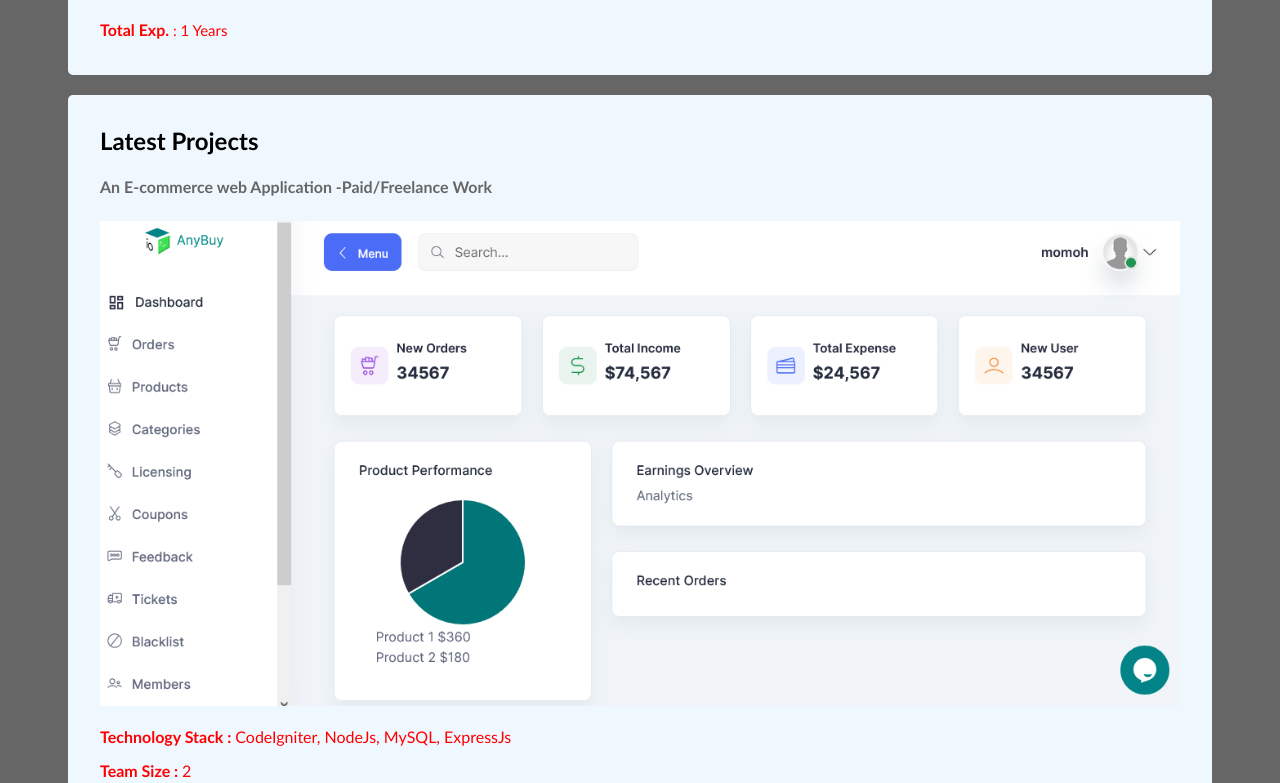
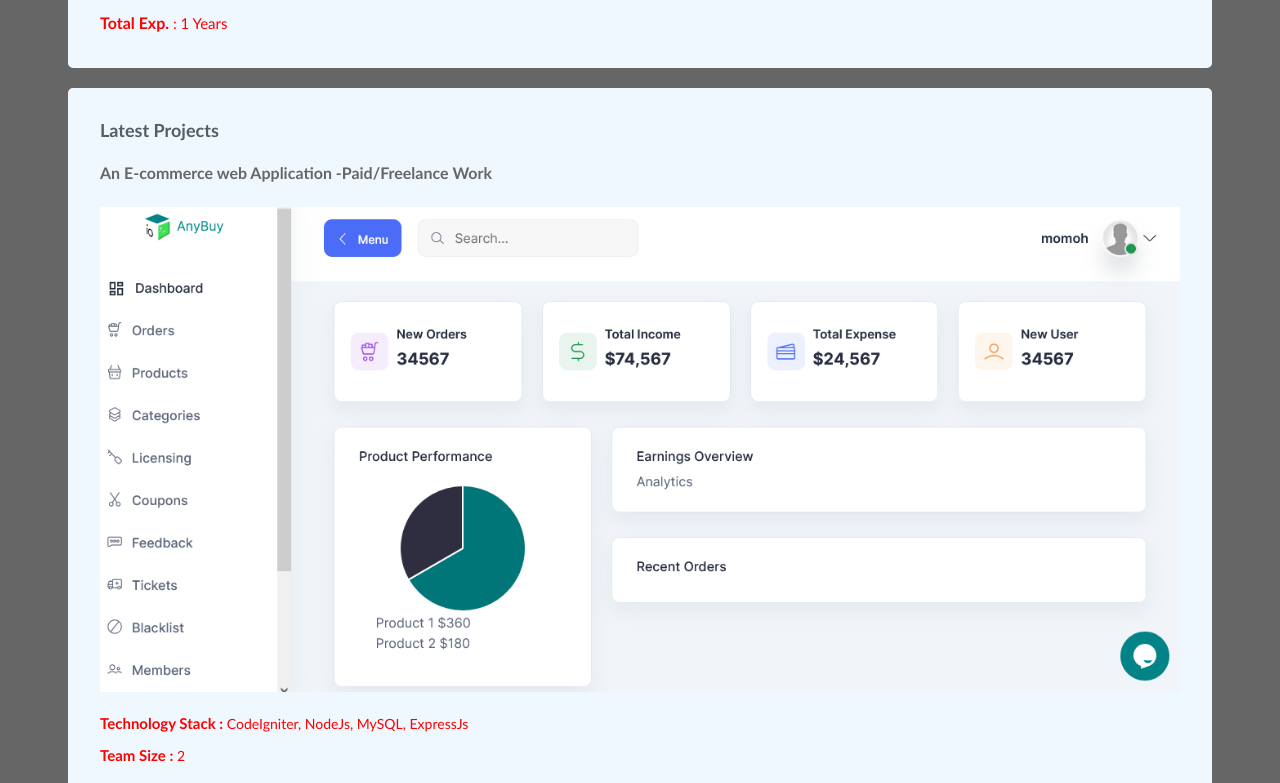
Before and after one commit to tylerjusfly/react-portfolio, a React (Vite) app: page / in a window 1280 px wide. Shown: the part 600-1383 px from the top of the page. Built offline with nearby package versions, Linux system fonts and the light colour scheme.

Commit message:
added normalize.css

```diff
--- a/src/components/Profile/css/profile.css
+++ b/src/components/Profile/css/profile.css
@@ -2,6 +2,10 @@
   box-sizing: border-box;
   margin: 0;
   padding: 0;
+}
+
+h2, h3 {
+  font-size: 18px;
 }
 
 body {
--- a/src/components/Profile/css/profile.scss
+++ b/src/components/Profile/css/profile.scss
@@ -1,4 +1,8 @@
 @import '../../../config';
+
+h2, h3 {
+    font-size: 18px;
+}
 
 @mixin flex-gap($direction, $gap){
     display: flex;
--- a/src/components/Projects/css/project.css
+++ b/src/components/Projects/css/project.css
@@ -9,6 +9,9 @@
   color: black;
   border-radius: 5px;
   padding: 2rem;
+}
+.projects--section h2 {
+  color: #545e69;
 }
 .projects--section .content hr {
   border: 0.5px solid #778899;
@@ -34,6 +37,12 @@
   flex-direction: column;
   gap: 15px;
 }
+.projects--section .content .description p {
+  font-size: 14px;
+}
+.projects--section .content .description p b {
+  font-size: 15px;
+}
 .projects--section .content .description .desc {
   line-height: 1.5rem;
 }
--- a/src/components/Projects/css/project.scss
+++ b/src/components/Projects/css/project.scss
@@ -5,6 +5,9 @@
     color: darken($text-color, 100%);
     border-radius: 5px;
     padding: 2rem;
+    h2{
+        color: #545e69;
+    }
     .content{
         hr{
             border: 0.5px solid #778899;
@@ -31,6 +34,12 @@
             display: flex;
             flex-direction: column;
             gap: 15px;
+            p{
+                b{
+                    font-size: 15px;
+                }
+                font-size: 14px;
+            }
 
             .desc{
                 // letter-spacing: 0.2rem;
--- a/src/components/Work/css/work.css
+++ b/src/components/Work/css/work.css
@@ -26,8 +26,10 @@
 .work--experience .job--title h3 {
   color: #778492;
   font-weight: 700;
+  font-size: 18px;
 }
 .work--experience .job--title h3 span {
   color: #999;
   font-weight: 400;
+  font-size: 15px;
 }
--- a/src/components/Work/css/work.scss
+++ b/src/components/Work/css/work.scss
@@ -24,9 +24,11 @@
         h3{
             color: #778492;
             font-weight: 700;
+            font-size: 18px;
             span{
                 color: #999;
                 font-weight: 400;
+                font-size: 15px;
             }
         }
     }
```
